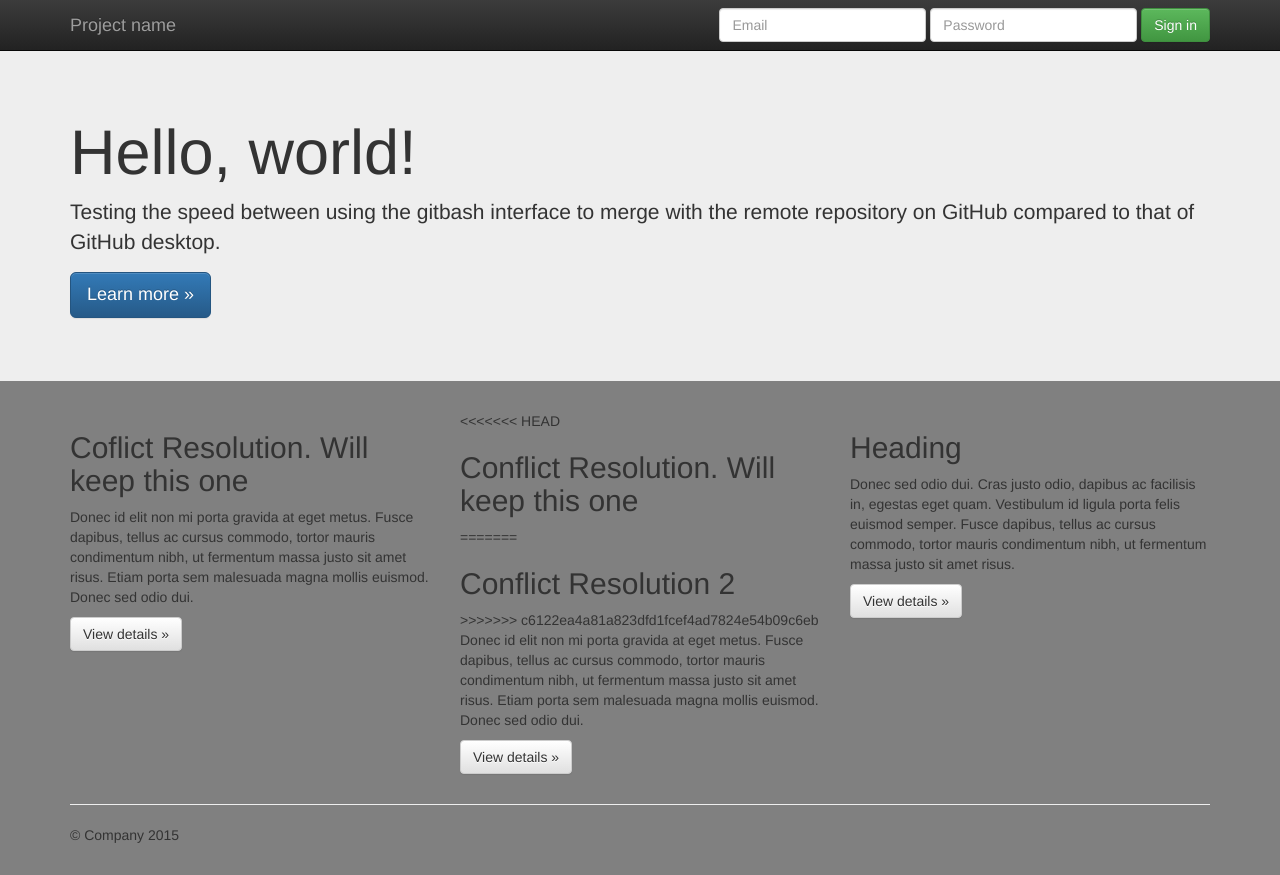
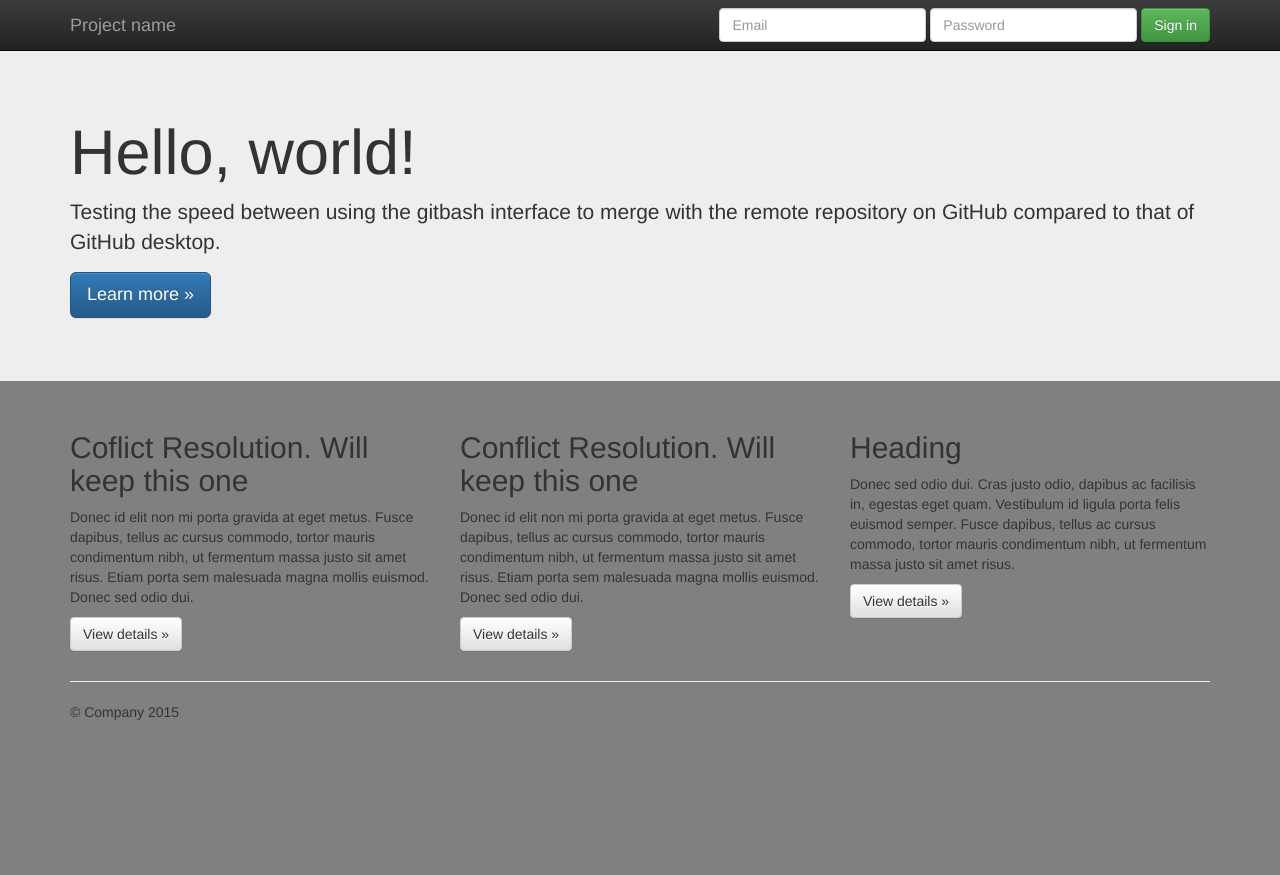
Before and after one commit to paulinopjc/my-website, a plain HTML site: page index.html in a window 1280 px wide. After the commit the page ends 800 px from the top, so only its background shows below. Drawn offline with nearby package versions, Linux system fonts and the light colour scheme.

Commit message:
manually fixed conflict from remote repo

```diff
--- a/index.html
+++ b/index.html
@@ -71,11 +71,7 @@
           <p><a class="btn btn-default" href="#" role="button">View details &raquo;</a></p>
         </div>
         <div class="col-md-4">
-<<<<<<< HEAD
           <h2>Conflict Resolution. Will keep this one</h2>
-=======
-          <h2>Conflict Resolution 2</h2>
->>>>>>> c6122ea4a81a823dfd1fcef4ad7824e54b09c6eb
           <p>Donec id elit non mi porta gravida at eget metus. Fusce dapibus, tellus ac cursus commodo, tortor mauris condimentum nibh, ut fermentum massa justo sit amet risus. Etiam porta sem malesuada magna mollis euismod. Donec sed odio dui. </p>
           <p><a class="btn btn-default" href="#" role="button">View details &raquo;</a></p>
        </div>
```
